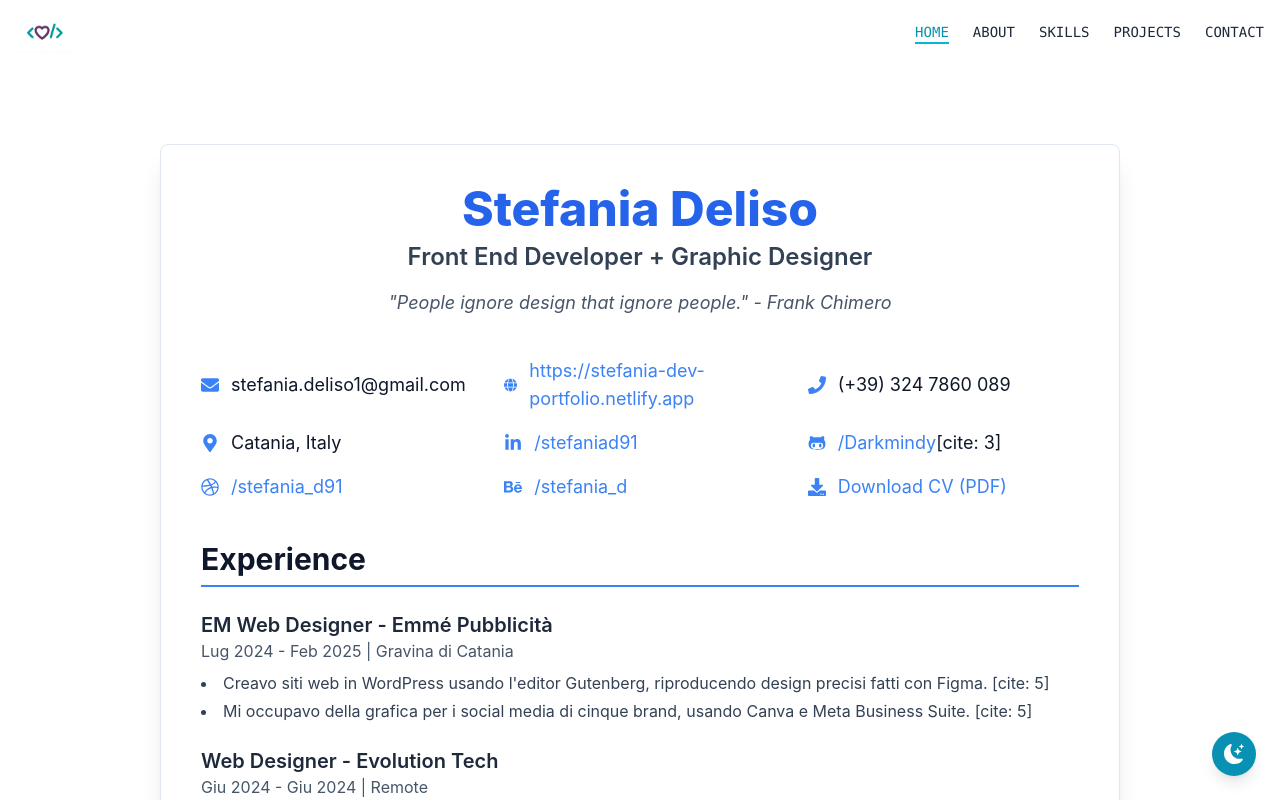
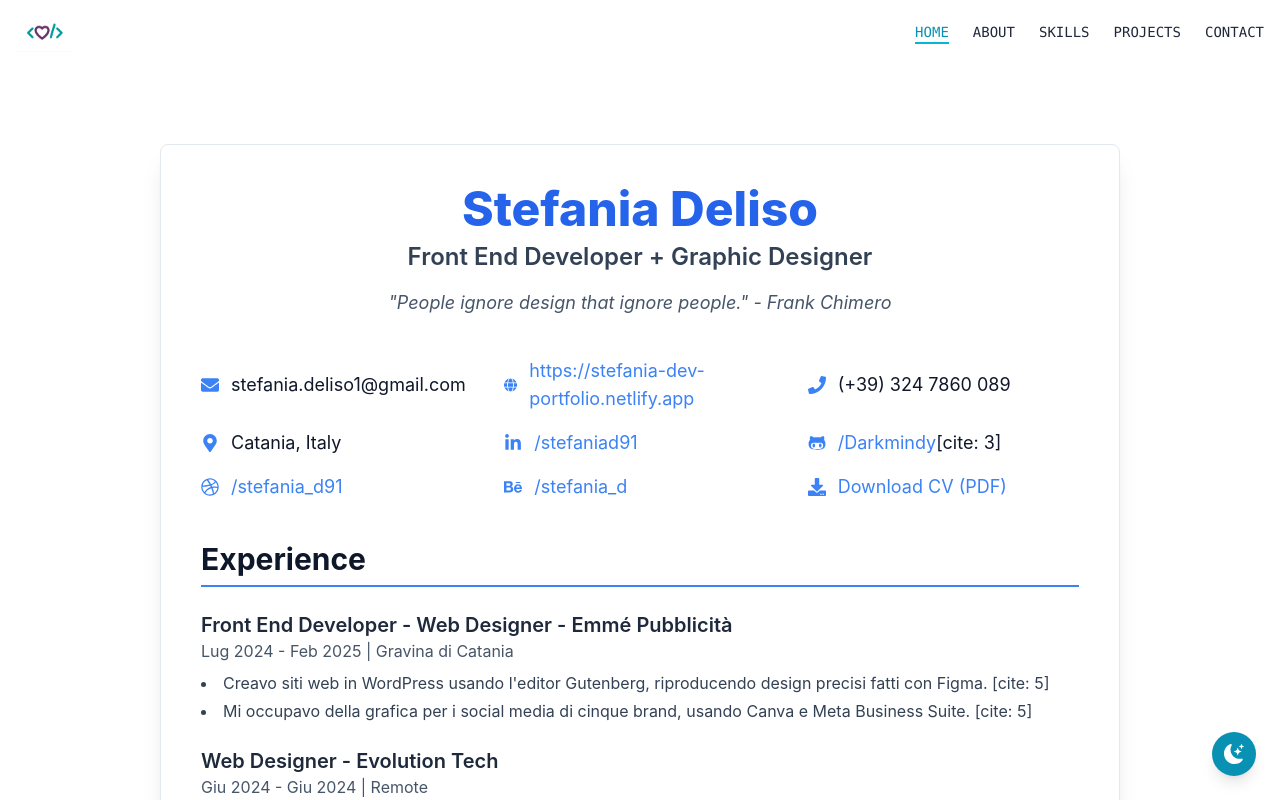
Before and after one commit to Darkmindy/SD_Portfolio, a React (Vite) app: page /cv in a window 1280 px wide. Shown: the top 800 px of the page. Built offline with nearby package versions, Linux system fonts and the light colour scheme; a web font is replaced by a local one.

Commit message:
Update CVPage

```diff
--- a/src/components/CVPage.tsx
+++ b/src/components/CVPage.tsx
@@ -1,4 +1,3 @@
-import React from 'react';
 import { Container } from '@/components/layout/Container';
 import { FaDownload, FaEnvelope, FaPhone, FaMapMarkerAlt, FaGlobe, FaLinkedinIn, FaGithubAlt, FaDribbble, FaBehance } from 'react-icons/fa';
 import { motion } from 'framer-motion';
@@ -108,7 +107,7 @@ export default function CVPage() {
               {/* Esperienza 1: EM Web Designer - Emmé Pubblicità */}
               <motion.div variants={itemVariants} className="mb-4">
                 <h3 className="text-xl font-semibold text-slate-800 dark:text-slate-200">
-                  EM Web Designer - Emmé Pubblicità
+                  Front End Developer - Web Designer - Emmé Pubblicità
                 </h3>
                 <p className="text-md text-slate-600 dark:text-slate-400">
                   Lug 2024 - Feb 2025 | Gravina di Catania
```
